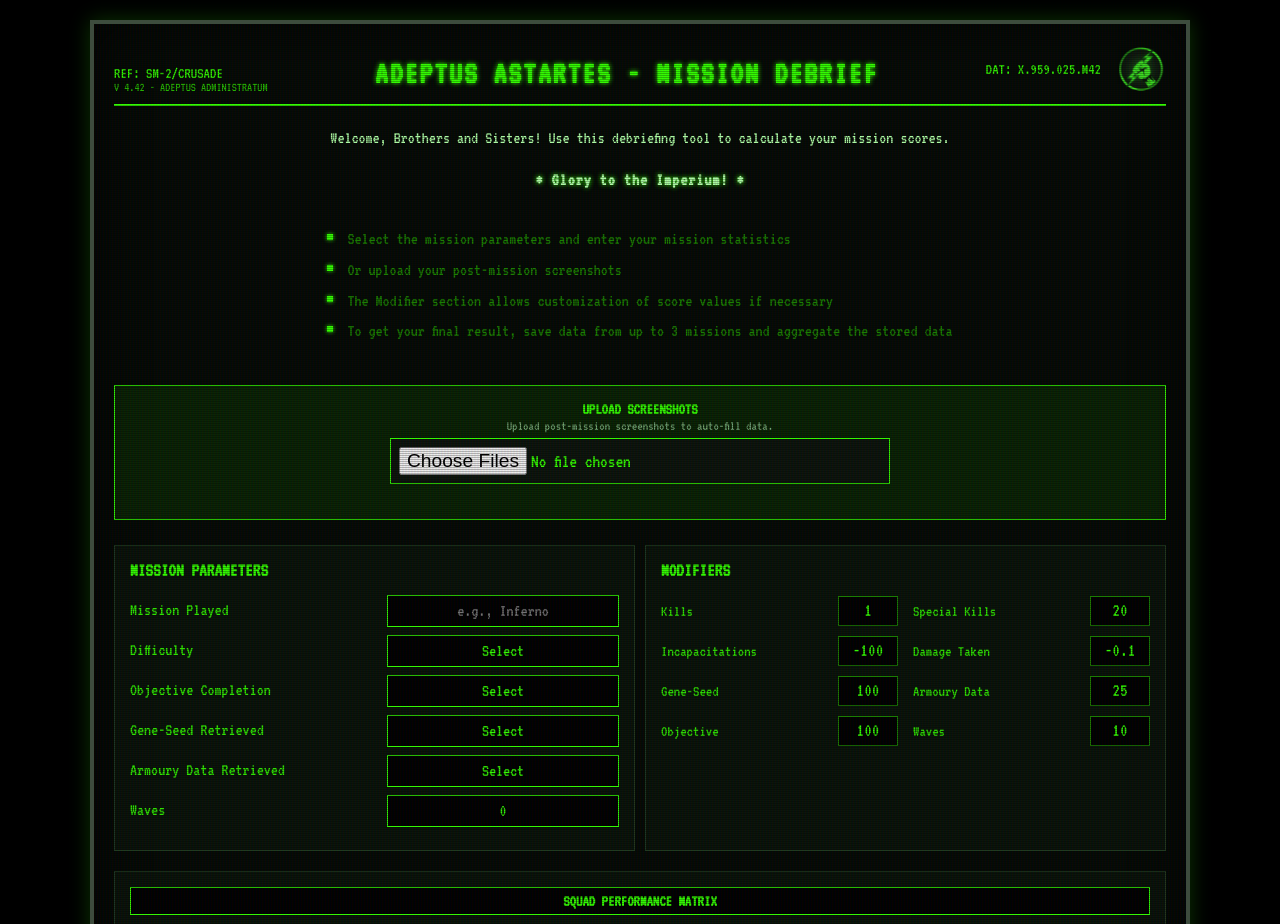
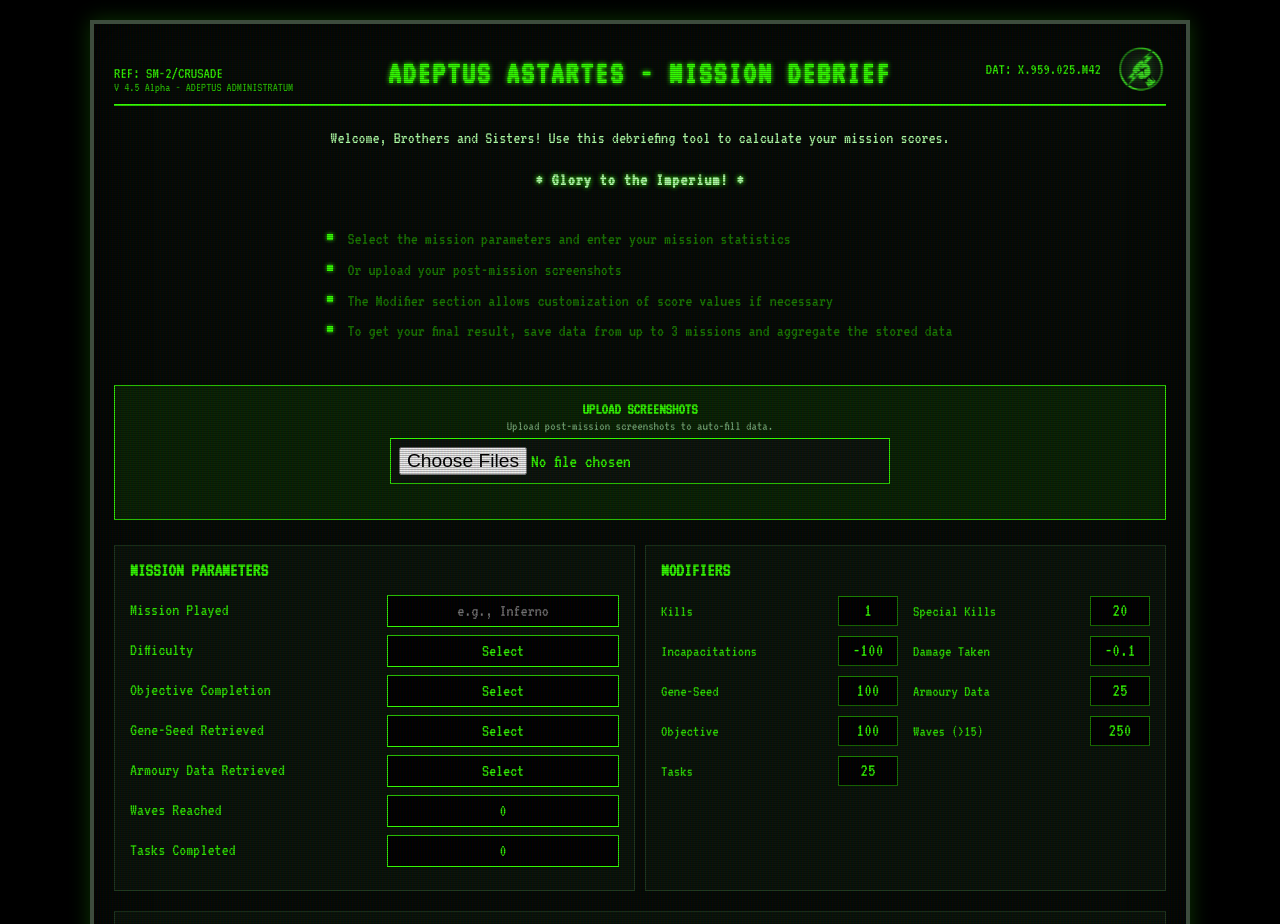
Before and after one commit to burni2001/Crusade-Score-Calculator-AlphaTest, a plain HTML site: page index.html in a window 1280 px wide. Shown: the top 924 px of the page. Drawn offline with nearby package versions, Linux system fonts and the light colour scheme; a script that the page names is missing.

Commit message:
Update index.html

```diff
--- a/index.html
+++ b/index.html
@@ -17,7 +17,7 @@
                 <div>
                     <div>REF: SM-2/CRUSADE</div>
                     <div style="font-size: 0.8em; opacity: 0.7">
-                        V 4.42 - ADEPTUS ADMINISTRATUM
+                        V 4.5 Alpha - ADEPTUS ADMINISTRATUM
                     </div>
                 </div>
                 <h1>Adeptus Astartes - Mission&nbsp;Debrief</h1>
@@ -127,8 +127,12 @@
                             </select>
                         </div>
                         <div class="mission-params">
-                            <label>Waves</label>
+                            <label>Waves Reached</label>
                             <input type="number" id="global-waves" value="0" min="0" inputmode="numeric" onchange="calculate(); saveData();" />
+                        </div>
+                        <div class="mission-params">
+                            <label>Tasks Completed</label>
+                            <input type="number" id="global-tasks" value="0" min="0" inputmode="numeric" onchange="calculate(); saveData();" />
                         </div>
                     </div>
                 </div>
@@ -170,8 +174,12 @@
                                 <input type="number" id="mod-obj" value="100" onchange="calculate(); saveData();">
                             </div>
                             <div class="mod-row">
-                                <label>Waves</label>
-                                <input type="number" id="mod-waves" value="10" onchange="calculate(); saveData();">
+                                <label>Waves (>15)</label>
+                                <input type="number" id="mod-waves" value="250" onchange="calculate(); saveData();">
+                            </div>
+                            <div class="mod-row">
+                                <label>Tasks</label>
+                                <input type="number" id="mod-tasks" value="25" onchange="calculate(); saveData();">
                             </div>
                             <div></div>
                         </div>
```
